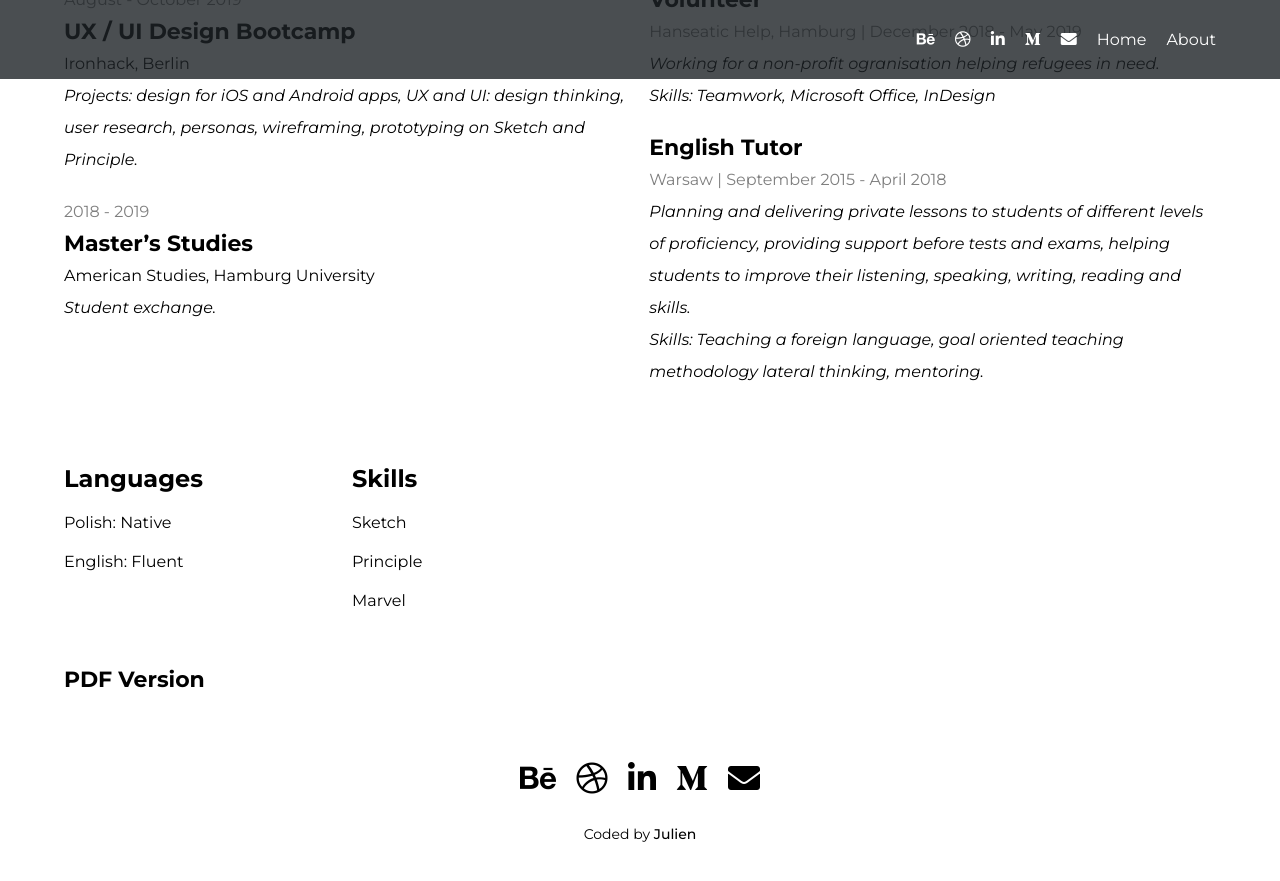
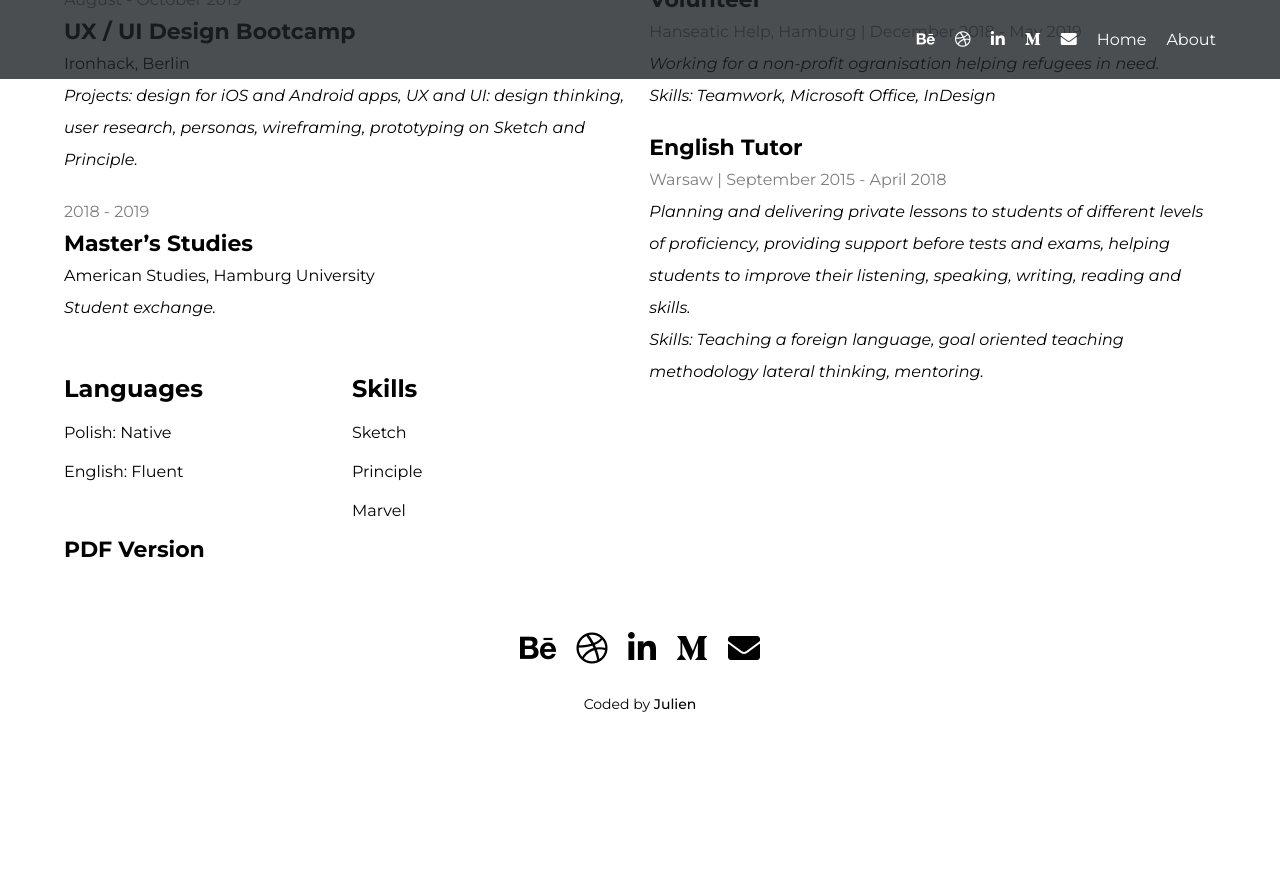
Before and after one commit to camille-rivoire-portfolio/camille-rivoire-portfolio.github.io, a Jekyll site: the page built from about.md, in a window 1280 px wide and 900 px high, scrolled down 845 px. Shown: the top 881 px of the window. Built offline with Jekyll 4.4.1, drawn with Linux system fonts in a browser that asks for light colours; after the commit the page ends 1615 px from its top, so only the background shows below that.

Commit message:
Update CSS

```diff
--- a/_layouts/about.html
+++ b/_layouts/about.html
@@ -28,7 +28,7 @@
 				{% endfor %}
 			</ul>
 
-			<div class="row">
+			<div class="row row-2-cols">
 				<div class="col-6-12">
 					<h3>Languages</h3>
 					<ul class="list-languages">
@@ -48,7 +48,7 @@
 				</div>
 			</div>
 
-			<a href="{{page.cv_link}}" class="cv_link" target="_blank">PDF
+			<a href="/assets/images/{{page.cv_link}}" class="cv_link" target="_blank">PDF
 				Version<span></span></a>
 		</div>
 
@@ -67,7 +67,7 @@
 			</ul>
 		</div>
 
-		<!-- <div class="col-6-12 col-padding-left col-mobile">
+		<div class="col-6-12 col-padding-left col-mobile">
 			<h3>Education</h3>
 			<ul class="list-education">
 				{% for education in page.educations %}
@@ -80,7 +80,7 @@
 				{% endfor %}
 			</ul>
 
-			<div class="row">
+			<div class="row row-2-cols">
 				<div class="col-6-12">
 					<h3>Languages</h3>
 					<ul class="list-languages">
@@ -100,8 +100,8 @@
 				</div>
 			</div>
 
-			<a href="{{page.cv_link}}" class="cv_link" target="_blank">PDF
+			<a href="/assets/images/{{page.cv_link}}" class="cv_link" target="_blank">PDF
 				Version<span></span></a>
-		</div> -->
+		</div>
 	</div>
 </main>
--- a/_sass/_about.scss
+++ b/_sass/_about.scss
@@ -4,7 +4,7 @@
      .cover-about {
           width: 100%;
           float: left;
-          height: 70vh;
+          min-height: 70vh;
           @include flexbox(center, flex-start, nowrap);
 
           .picture {
@@ -23,10 +23,30 @@
                     font-size: 16px;
                }
           }
+
+          @media only screen and (max-width: 600px) {
+               flex-wrap: wrap;
+               padding-top: 100px;
+
+               .picture {
+                    width: 100%;
+                    margin-bottom: 50px;
+
+                    img {
+                         width: 50%;
+                    }
+               }
+
+               .title {
+                    width: 100%;
+               }
+          }
      }
 
      .row {
           margin-top: 100px;
+          float: left;
+          width: 100%;
 
           h3 {
                margin-bottom: 20px;
@@ -34,7 +54,7 @@
 
           ul {
                @extend %ulNone;
-               margin-bottom: 40px;
+               // margin-bottom: 0px;
 
                li {
                     margin-bottom: 20px;
@@ -54,6 +74,16 @@
 
                     .skills, .description {
                          @extend %montserrat-italic;
+                    }
+               }
+          }
+
+          .row-2-cols {
+               margin-top: 50px;
+
+               @media only screen and (max-width: 600px) {
+                    .col-6-12 {
+                         margin-bottom: 50px;
                     }
                }
           }
@@ -84,4 +114,28 @@
                right: 0;
           }
      }
+
+     .col-mobile {
+          display: none;
+
+          @media only screen and (max-width: 600px) {
+               display: inherit;
+          }
+     }
+
+     .col-desktop {
+          @media only screen and (max-width: 600px) {
+               display: none;
+          }
+     }
+
+     .col-padding-right {
+          margin-right: 0;
+     }
+
+     @media only screen and (max-width: 600px) {
+          .col-6-12 {
+               margin-bottom: 50px;
+          }
+     }
 }
```
